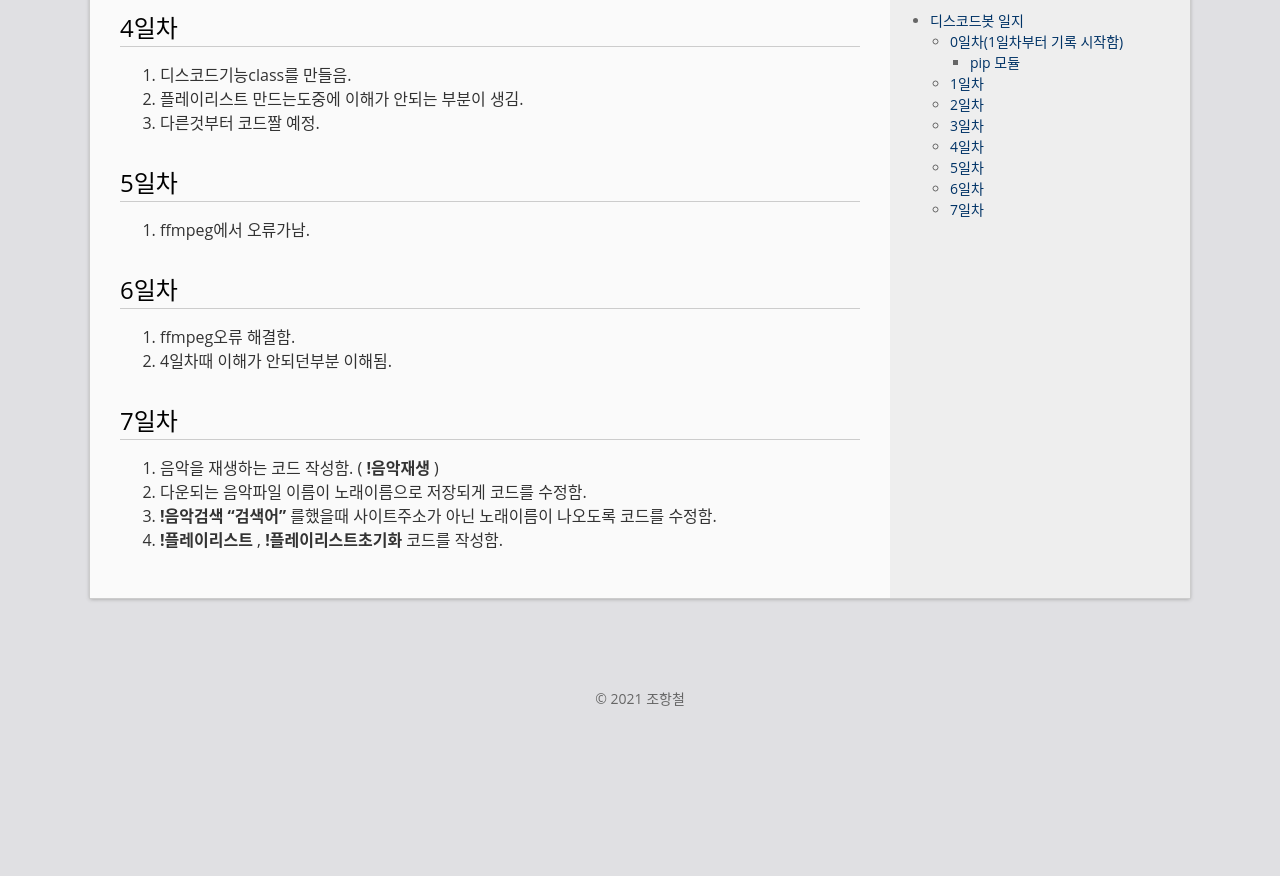
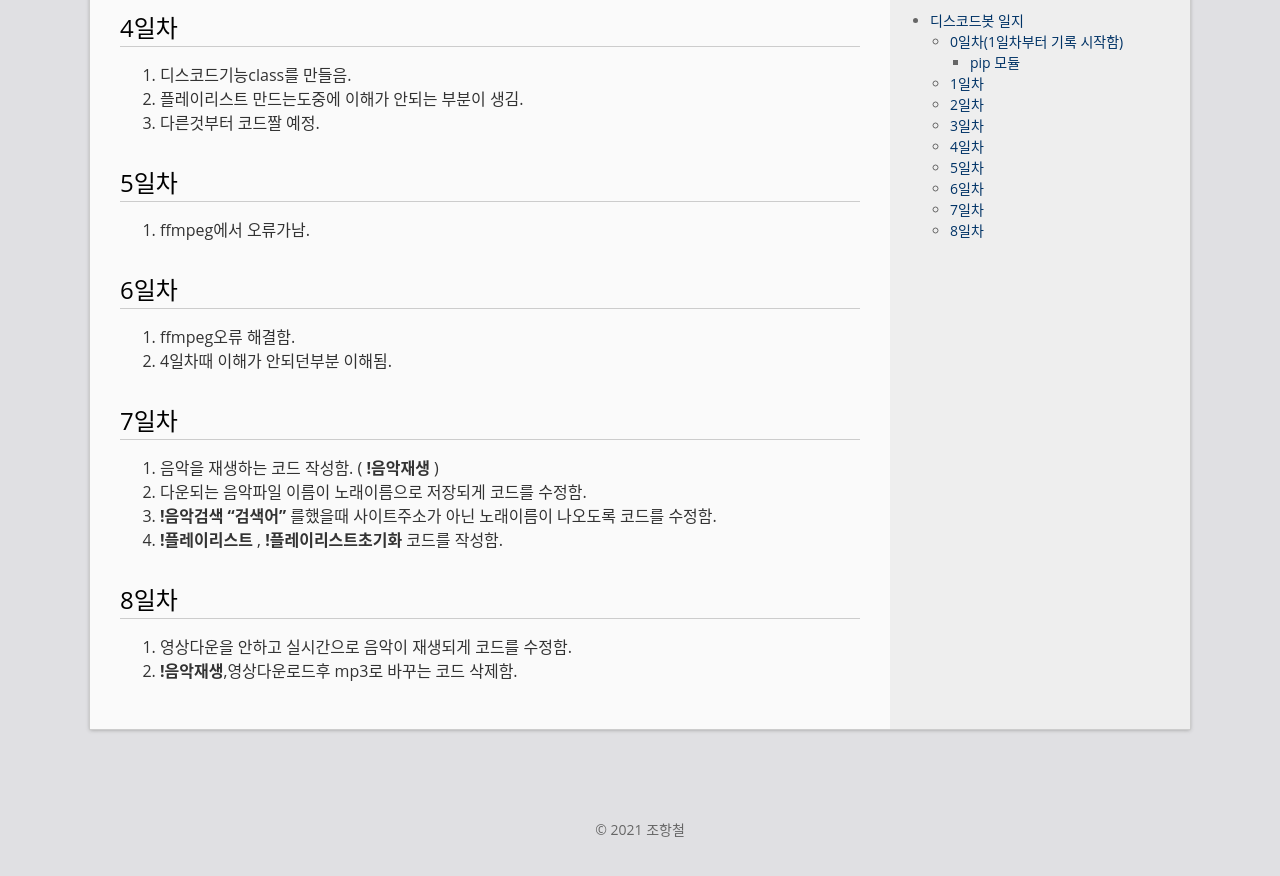
Before and after one commit to chohz1003/chohz1003.github.com, a Jekyll site: the page built from _posts/2021-07-17-Discord-Bot.md, in a window 1280 px wide and 900 px high, scrolled down 1233 px. Shown: the top 876 px of the window. Built offline with Jekyll 4.4.1, drawn with Linux system fonts in a browser that asks for light colours; before the commit the page ends 2002 px from its top, so only the background shows below that.

Commit message:
Update 2021-07-17-Discord-Bot.md

```diff
--- a/_posts/2021-07-17-Discord-Bot.md
+++ b/_posts/2021-07-17-Discord-Bot.md
@@ -54,3 +54,7 @@ pip install youtube-dl #유튜브영상 다운
 2. 다운되는 음악파일 이름이 노래이름으로 저장되게 코드를 수정함.
 3. **!음악검색 "검색어"** 를했을때 사이트주소가 아닌 노래이름이 나오도록 코드를 수정함.
 4. **!플레이리스트** , **!플레이리스트초기화** 코드를 작성함.
+
+## 8일차
+1. 영상다운을 안하고 실시간으로 음악이 재생되게 코드를 수정함.
+2. **!음악재생**,영상다운로드후 mp3로 바꾸는 코드 삭제함.
```
